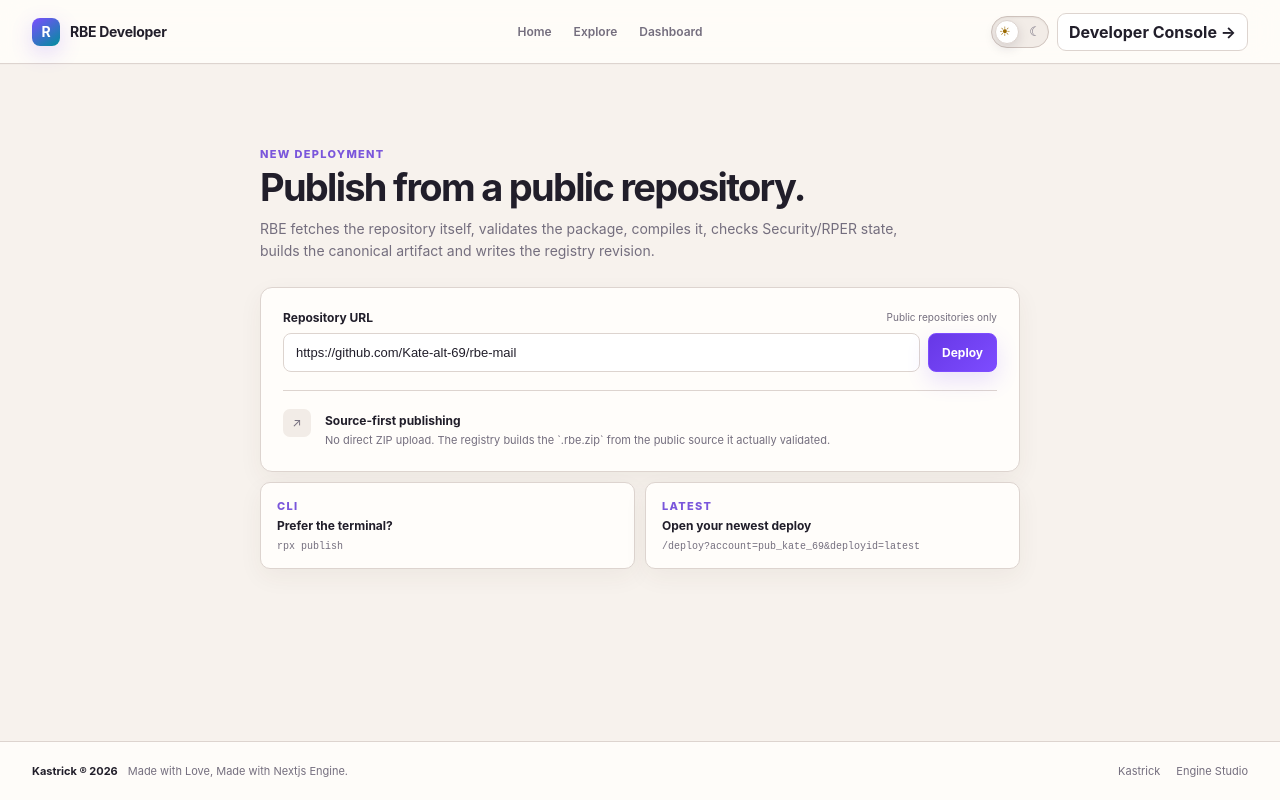
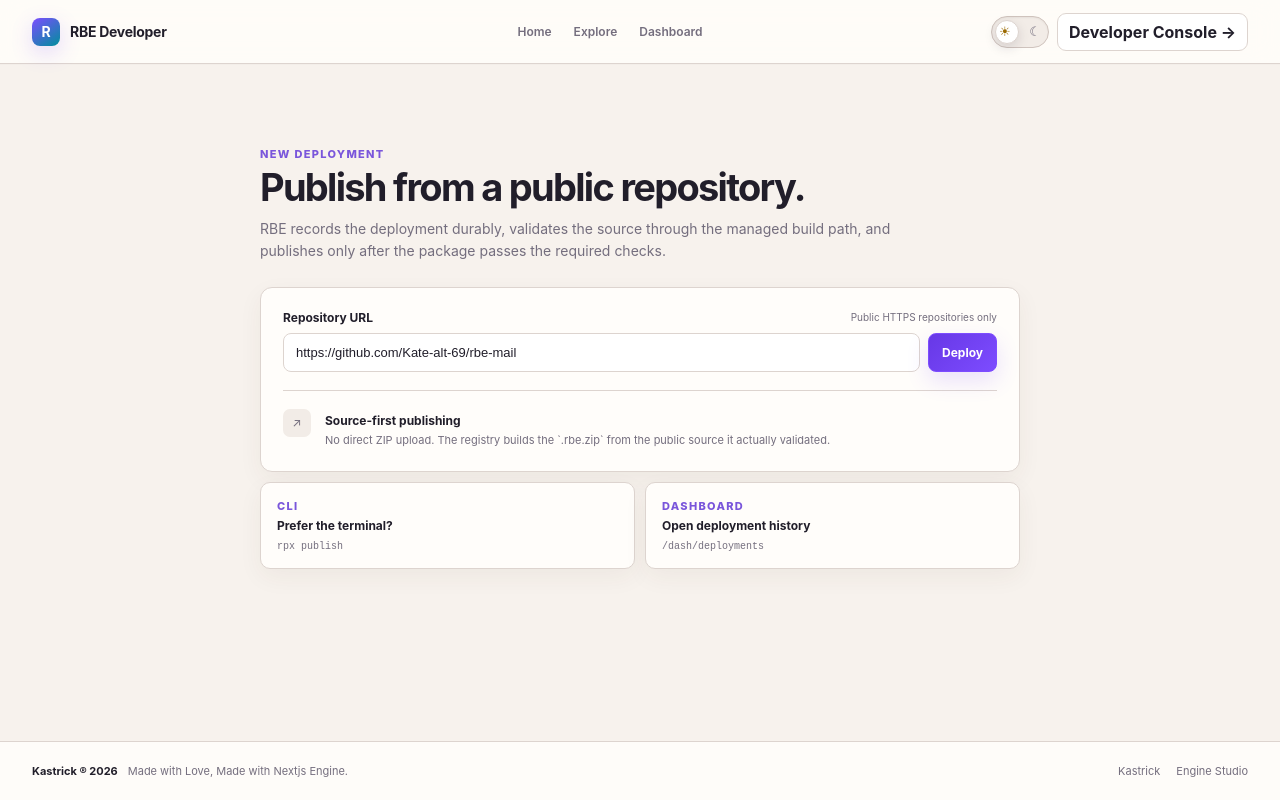
Before and after one commit to Kate-alt-69/developer-client, a Next.js app: page /deploy in a window 1280 px wide. Built offline with nearby package versions, Linux system fonts and the light colour scheme; no server answers.

Commit message:
FIX | DEPLOY-011 remove preview deployment launcher

```diff
--- a/app/deploy/deploy-launcher.tsx
+++ b/app/deploy/deploy-launcher.tsx
@@ -1,49 +1,97 @@
 "use client";
 
+import { FormEvent, useState } from "react";
 import { useRouter } from "next/navigation";
-import { useMemo, useState } from "react";
-import { MOCK_ACCOUNT_PUBLIC_ID } from "@/lib/config";
 
-function slugFromRepo(repo: string) {
-  const raw = repo.split("/").filter(Boolean).pop()?.replace(/\.git$/i, "") || "package";
-  return raw.toLowerCase().replace(/[^a-z0-9._-]+/g, "-").replace(/^-+|-+$/g, "") || "package";
+type CreatedDeployment = {
+  deploymentId: string;
+  accountPublicId: string;
+};
+
+type CreateResponse = {
+  ok?: boolean;
+  deployment?: CreatedDeployment;
+  error?: string;
+  message?: string;
+};
+
+function providerFor(repository: string): "github" | "git" {
+  try {
+    return new URL(repository).hostname.toLowerCase() === "github.com" ? "github" : "git";
+  } catch {
+    return "git";
+  }
 }
 
 export function DeployLauncher() {
   const router = useRouter();
   const [repo, setRepo] = useState("https://github.com/Kate-alt-69/rbe-mail");
-  const slug = useMemo(() => slugFromRepo(repo), [repo]);
+  const [busy, setBusy] = useState(false);
+  const [error, setError] = useState("");
 
-  function deploy() {
-    const id = `dpl_preview_${slug}`;
-    if (typeof window !== "undefined") {
-      sessionStorage.setItem(`rbe.deploy.repo.${id}`, repo);
+  async function deploy(event: FormEvent<HTMLFormElement>) {
+    event.preventDefault();
+    if (busy) return;
+    const repository = repo.trim();
+    if (!repository) return;
+
+    setBusy(true);
+    setError("");
+    try {
+      const response = await fetch("/api/developer/deployments", {
+        method: "POST",
+        headers: { "content-type": "application/json" },
+        body: JSON.stringify({
+          repository,
+          provider: providerFor(repository),
+          gitRef: "main",
+          trigger: "manual",
+          build: {
+            root: "/",
+            buildMode: "auto",
+            checkCommand: "rpx check -all",
+            buildCommand: "auto",
+            ignoreWarnings: false,
+          },
+        }),
+      });
+      const body = await response.json() as CreateResponse;
+      if (!response.ok || body.ok !== true || !body.deployment?.deploymentId || !body.deployment.accountPublicId) {
+        setError(body.message || body.error || "Could not create the deployment.");
+        return;
+      }
+      router.push(`/deploy?account=${encodeURIComponent(body.deployment.accountPublicId)}&deployid=${encodeURIComponent(body.deployment.deploymentId)}`);
+      router.refresh();
+    } catch (deployError) {
+      setError(deployError instanceof Error ? deployError.message : "Could not reach the deployment API.");
+    } finally {
+      setBusy(false);
     }
-    router.push(`/deploy?account=${encodeURIComponent(MOCK_ACCOUNT_PUBLIC_ID)}&deployid=${encodeURIComponent(id)}`);
   }
 
   return <div className="deploy-start-shell">
     <section className="page-heading">
       <span className="kicker">New deployment</span>
       <h1>Publish from a public repository.</h1>
-      <p>RBE fetches the repository itself, validates the package, compiles it, checks Security/RPER state, builds the canonical artifact and writes the registry revision.</p>
+      <p>RBE records the deployment durably, validates the source through the managed build path, and publishes only after the package passes the required checks.</p>
     </section>
 
-    <section className="panel deploy-start-card">
-      <div className="deploy-input-label"><label htmlFor="repo">Repository URL</label><span>Public repositories only</span></div>
+    <form className="panel deploy-start-card" onSubmit={deploy}>
+      <div className="deploy-input-label"><label htmlFor="repo">Repository URL</label><span>Public HTTPS repositories only</span></div>
       <div className="deploy-input-row">
-        <input id="repo" value={repo} onChange={(event) => setRepo(event.target.value)} spellCheck={false} />
-        <button className="button primary" onClick={deploy}>Deploy</button>
+        <input id="repo" type="url" required value={repo} onChange={(event) => setRepo(event.target.value)} spellCheck={false} disabled={busy} />
+        <button className="button primary" type="submit" disabled={busy}>{busy ? "Creating…" : "Deploy"}</button>
       </div>
+      {error ? <p className="form-error" role="alert">{error}</p> : null}
       <div className="repo-policy">
         <span className="policy-icon">↗</span>
         <div><strong>Source-first publishing</strong><p>No direct ZIP upload. The registry builds the `.rbe.zip` from the public source it actually validated.</p></div>
       </div>
-    </section>
+    </form>
 
     <section className="deploy-help-grid">
       <div><span className="eyebrow">CLI</span><strong>Prefer the terminal?</strong><code>rpx publish</code></div>
-      <div><span className="eyebrow">Latest</span><strong>Open your newest deploy</strong><code>/deploy?account={MOCK_ACCOUNT_PUBLIC_ID}&deployid=latest</code></div>
+      <div><span className="eyebrow">Dashboard</span><strong>Open deployment history</strong><code>/dash/deployments</code></div>
     </section>
   </div>;
 }
```
